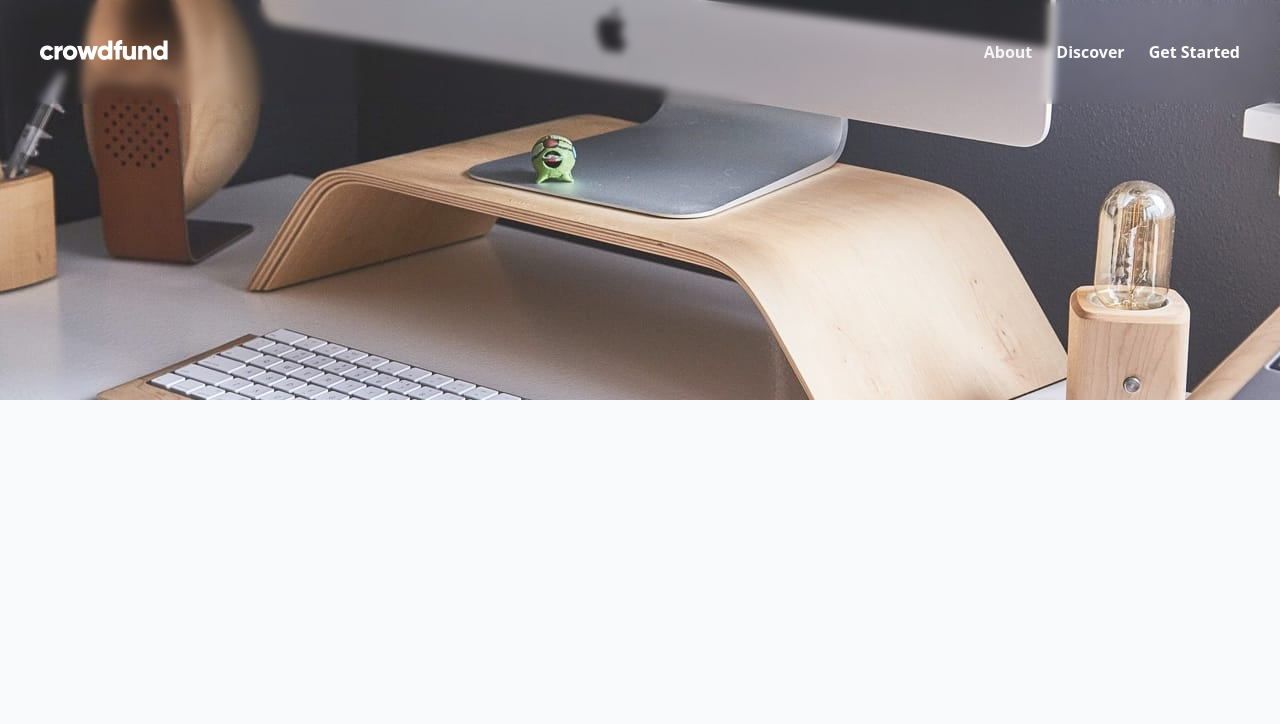
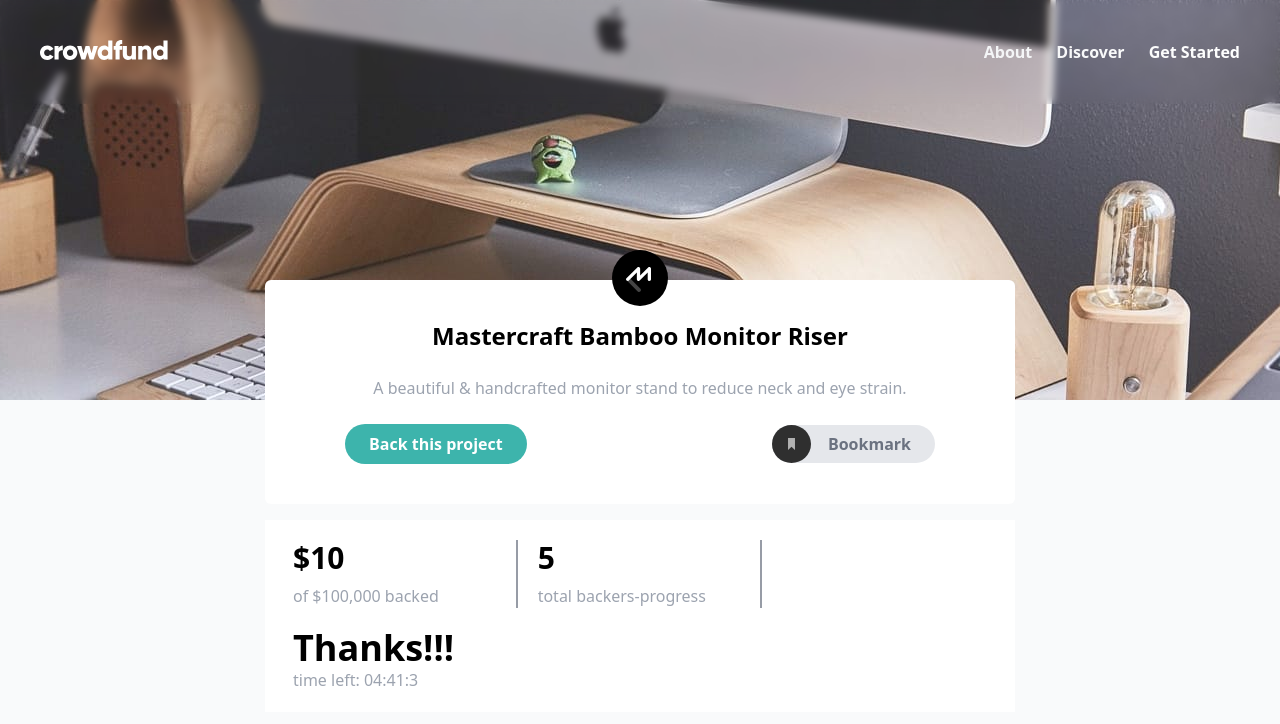
Before and after one commit to svetstoykov/react-practice, a React (Vite) app in the folder frontendmentor-crowdfunding-product-page/: page / in a window 1280 px wide. Shown: the top 724 px of the page. Built offline with nearby package versions, Linux system fonts and the light colour scheme.

Commit message:
Added header of main content and money rased

```diff
--- a/frontendmentor-crowdfunding-product-page/src/App.tsx
+++ b/frontendmentor-crowdfunding-product-page/src/App.tsx
@@ -1,6 +1,8 @@
 import logo from "./assets/images/logo.svg";
+import logoMastercraft from "./assets/images/logo-mastercraft.svg";
 import hero from "./assets/images/image-hero-desktop.jpg";
 import heroMobile from "./assets/images/image-hero-mobile.jpg";
+import bookmarkIcon from "./assets/images/icon-bookmark.svg";
 import { useEffect, useState } from "react";
 
 function App() {
@@ -22,17 +24,18 @@ function App() {
   }, []);
 
   return (
-    <div className="h-screen bg-gray-50 relative">
-      <header className="w-full p-0 m-0 relative">
+    <div className="h-full bg-gray-50">
+      <header className="relative w-full p-0 m-0">
         <img
           src={currentHero}
           className="object-cover absolute w-full md:h-[400px] h-[300px] "
+          alt="background hero"
         />
-        <nav className="flex justify-between p-10 backdrop-blur-sm rounded-">
-          <div className="relative z-10">
-            <img src={logo} alt="logo" />
+        <nav className="relative z-10 flex justify-between p-10 backdrop-blur-sm ">
+          <div className="relative">
+            <img src={logo} alt="crowdfund logo" />
           </div>
-          <ul className="font-semibold relative z-10 flex gap-6 bg-gradient-to-r from-gray-100 to-white bg-clip-text text-transparent">
+          <ul className="relative flex gap-6 font-semibold text-transparent bg-gradient-to-r from-gray-100 to-white bg-clip-text">
             <li>
               <a href="#">About</a>
             </li>
@@ -44,6 +47,56 @@ function App() {
             </li>
           </ul>
         </nav>
+        <main className="grid gap-4 grid-cols-1 grid-rows-6 w-[65%] max-w-[750px] md:min-w-[640px] min-w-[450px] mx-auto mt-44">
+          <section className="relative z-10 text-center bg-white rounded-md">
+            <img
+              src={logoMastercraft}
+              className="absolute transform -translate-x-1/2 -translate-y-1/2 -top-0.5 left-1/2"
+              alt="logo mastercraft"
+            />
+            <div className="flex flex-col items-center justify-start gap-4 p-8 rounded-md md:p-10">
+              <h1 className="text-2xl font-bold">
+                Mastercraft Bamboo Monitor Riser
+              </h1>
+              <h2 className="my-2 text-secondary-text">
+                A beautiful & handcrafted monitor stand to reduce neck and eye
+                strain.
+              </h2>
+              <div className="flex items-center justify-between w-full gap-4 px-2 md:px-10">
+                <button className="px-6 py-2 font-semibold text-white rounded-3xl bg-aqua">
+                  Back this project
+                </button>
+                <div className="flex items-center justify-between pr-6 bg-gray-200 rounded-[30px]">
+                  <img
+                    src={bookmarkIcon}
+                    alt="bookmark icon"
+                    className="w-[28%]"
+                  />
+                  <button className="font-semibold text-gray-500">
+                    Bookmark
+                  </button>
+                </div>
+              </div>
+            </div>
+          </section>
+          <section>
+            <div className="grid grid-cols-3 p-2 py-5 bg-white">
+              <div className="pl-5 border-r-2 border-gray-500/70">
+                <h1 className="mb-2 text-3xl font-bold">$10</h1>
+                <p className="text-secondary-text">of $100,000 backed</p>
+              </div>
+              <div className="pl-5 pr-2 border-r-2 border-gray-500/70">
+                <h1 className="mb-2 text-3xl font-bold">5</h1>
+                <p className="text-secondary-text">total backers-progress</p>
+              </div>
+              <div></div>
+              <div className="col-span-3 px-5 pt-5">
+                <h1 className="text-4xl font-semibold">Thanks!!!</h1>
+                <p className="text-secondary-text">time left: 04:41:3</p>
+              </div>
+            </div>
+          </section>
+        </main>
       </header>
     </div>
   );
--- a/frontendmentor-crowdfunding-product-page/tailwind.config.js
+++ b/frontendmentor-crowdfunding-product-page/tailwind.config.js
@@ -6,6 +6,10 @@ export default {
   ],
   theme: {
     extend: {
+      colors: {
+        "aqua": "#3db4ac",
+        "secondary-text": "#9CA3AF",
+      },
       fontFamily: {
         commisioner: ['"Commissioner"', "sans-serif"],
       }
```
